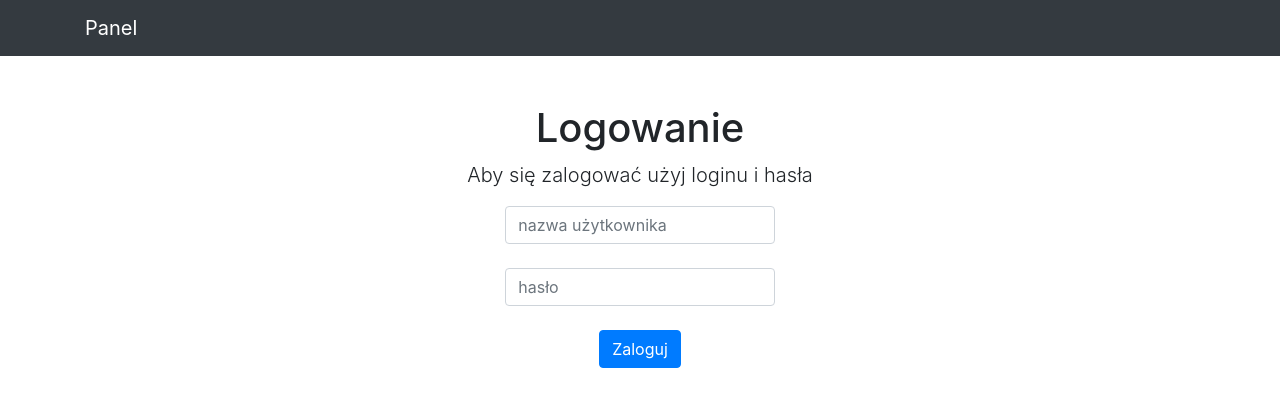
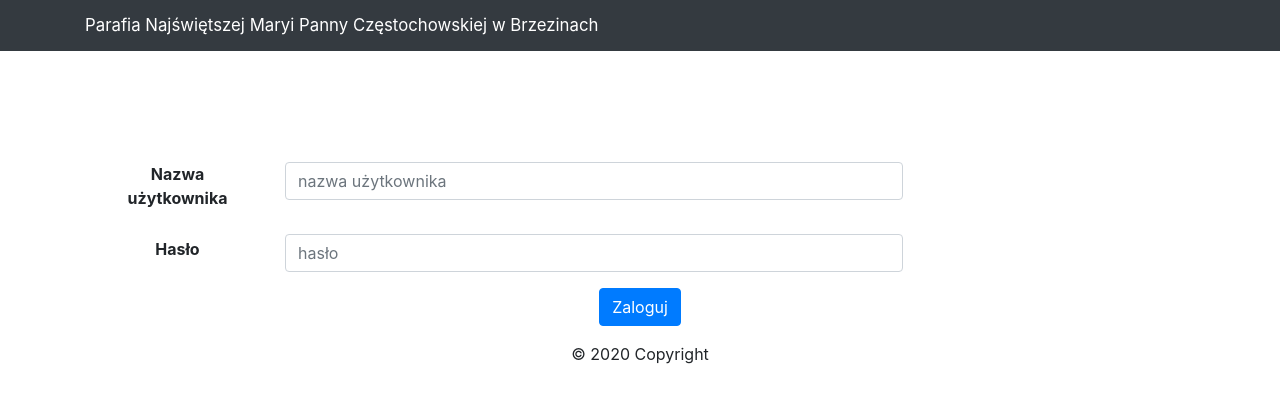
Before and after one commit to rafalstanek/intencje_web, a PHP site: page /token/logowanie.php in a window 1280 px wide. Shown: the top 407 px of the page. Run offline with PHP 8.4, Linux system fonts and the light colour scheme.

Commit message:
add admin panel

```diff
--- a/classes/API.php
+++ b/classes/API.php
@@ -36,9 +36,9 @@ class API
       }
       // EXECUTE:
       $result = curl_exec($curl);
-      if (!$result) {
-         die("Connection Failure");
-      }
+      // if (!$result) {
+      //    die("Connection Failure");
+      // }
       curl_close($curl);
       return $result;
    }
--- /dev/null
+++ b/footer.php
@@ -0,0 +1,6 @@
+<footer class="page-footer font-small blue">
+
+    <div class="footer-copyright text-center py-3">© 2020 Copyright
+    </div>
+
+</footer>
--- a/logowanie.php
+++ b/logowanie.php
@@ -1,12 +1,12 @@
 <!DOCTYPE html>
 <?php
+require('classes/API.php');
 session_start();
-require('classes/API.php');
-if (isset($_SESSION['user'])) {
-	//header('Location: controll.php');
+if (isset($_SESSION['user_type'])) {
+    header('Location: panel.php');
 }
+
 ?>
-
 <html>
 
 <head>
@@ -14,7 +14,7 @@ if (isset($_SESSION['user'])) {
     <meta name="viewport" content="width=device-width, initial-scale=1, shrink-to-fit=no">
     <meta name="description" content="Zarządzanie intencjami">
     <meta name="author" content="Rafal Stanek">
-    <title>Panel</title>
+    <title>Logowanie</title>
     <link href="vendor/bootstrap/css/bootstrap.min.css" rel="stylesheet">
 </head>
 
@@ -22,74 +22,107 @@ if (isset($_SESSION['user'])) {
     <!-- Navigation menu -->
     <nav class="navbar navbar-expand-lg navbar-dark bg-dark static-top">
         <div class="container">
-            <a class="navbar-brand" href="#">Panel</a>
+            <a class="navbar-brand w3-bar-item text-truncate" style="font-size: 2.1vmin;" href="index.php">Parafia
+                Najświętszej
+                Maryi Panny Częstochowskiej
+                w Brzezinach</a>
         </div>
     </nav>
 
     <!-- Main content -->
-    <div class="container">
+    <div class="container" style="padding-top: 8%">
+        <div class="row d-flex justify-content-center mx-auto">
+            <div class="col-lg-12 text-center mt-2">
+
+                <form method="post" action="">
+                    <div class="form-group top-buffer">
+                        <div class="row ustify-content-md-center">
+                            <div class="col-md-2 align-self-center">
+                                <label class="font-weight-bold">Nazwa użytkownika</label>
+                            </div>
+                            <div class="col-sm-7">
+                                <input class="form-control" type="text" id="login" name="login"
+                                    placeholder="nazwa użytkownika">
+                            </div>
+                            <div id="user_text" class="col-sm align-self-center text-center">
+                            </div>
+                        </div>
+                    </div>
+                    <div class="form-group">
                         <div class="row">
-            <div class="col-lg-12 text-center">
-                <h1 class="mt-5">Logowanie</h1>
-                <p class="lead">Aby się zalogować użyj loginu i hasła</p>
-                <center>
-                    <form method="post" action="">
-                        <div class="form-group mx-sm-3 mb-2">
-                            <input class="form-control w-25" type="text" id="login" name="login"
-                                placeholder="nazwa użytkownika"><br>
-                            <input class="form-control w-25" type="password" id="password" name="password"
-                                placeholder="hasło"><br>
-                            <input class="btn btn-primary" type="submit" name="loginUser" value="Zaloguj">
+                            <div class="col-md-2 align-self-center">
+                                <label class="font-weight-bold">Hasło</label>
+                            </div>
+                            <div class="col-sm-7">
+                                <input class="form-control" type="password" id="password" name="password"
+                                    placeholder="hasło">
+                            </div>
+                            <div id="pass_text" class="col-sm align-self-center text-center">
+                            </div>
+                        </div>
+                    </div>
+                    <div id="error_text">
+                    </div>
+                    <div class="row">
+                        <div class="col">
+                            <input class="btn btn-primary" type="submit" name="logging" value="Zaloguj">
+                        </div>
                     </div>
                 </form>
-                </center>
+
+            </div>
+        </div>
         <?php
-
-				if (isset($_POST['loginUser'])) {
+        if (isset($_POST['logging'])) {
             $login = $_POST['login'];
             $password = $_POST['password'];
+            $validate = 0;
+            if (strlen($password) == 0) {
+                echo '<script>document.getElementById("pass_text").innerHTML = "To pole nie może być puste!";
+                document.getElementById("pass_text").style.color = "red";</script>';
+            } else {
+                $validate++;
+            }
 
+            if (strlen($login) == 0) {
+                echo '<script>document.getElementById("user_text").innerHTML = "To pole nie może być puste!";
+                document.getElementById("user_text").style.color = "red";</script>';
+            } else {
+                $validate++;
+            }
+
+            if ($validate == 2) {
                 $data = array(
-						'login' => $login,
+                    'username' => $login,
                     'password' => $password
                 );
                 $payload = http_build_query($data);
                 $api = new API;
-					$loginUser = $api->callAPI("GET", "http://localhost:8090/api/user/login" . "?" . $payload, null, "123");
+                $loginUser = $api->callAPI("GET", "http://localhost:8090/token" . "?" . $payload, null, null);
+
+                if (strlen($loginUser) != 0) {
                     $result = json_decode($loginUser);
-
-					if ($result->id > 0) {
-						if ($result->role == 0) {
-							$_SESSION['user'] = "user";
-							header('Location: controll.php');
+                    $_SESSION['user_id'] = $result->id;
+                    $_SESSION['user_token'] = $result->token;
+                    $_SESSION['user_type'] = "user";
+                    header('Location: panel.php');
                 } else {
-							$_SESSION['doctor'] = "doctor";
-							$_SESSION['hospital_ID'] = -1;
-							$_SESSION['title'] = $result->title;
-							$_SESSION['speciality'] = $result->speciality;
-							header('Location: main.php');
+                    echo '<script>document.getElementById("error_text").innerHTML = "Niepoprawny login i/lub hasło!";
+                    document.getElementById("error_text").style.color = "red";</script>';
                 }
-						$_SESSION['id'] = $result->id;
-						$_SESSION['firstName'] = $result->firstName;
-						$_SESSION['lastName'] = $result->firstName;
             } else {
-						echo "<p class='lead'><font color='red'>Nieprawidłowy login lub hasło</font></p>";
+                echo '<script>document.getElementById("error_text").innerHTML = "Uzupełnij pole loginu i hasła!";
+                document.getElementById("error_text").style.color = "red";</script>';
             }
-
-					//else
-					//{
-					//	echo "<p class='lead'><font color='red'>Nieprawidłowe dane logowania</font></p>";
-					//}
         }
         ?>
-            </div>
-        </div>
-    </div>
 
         <!-- Bootstrap core JavaScript -->
         <script src="vendor/jquery/jquery.min.js"></script>
         <script src="vendor/bootstrap/js/bootstrap.bundle.min.js"></script>
-
+        <?php
+        include "footer.php";
+        ?>
 </body>
 
 </html>
```
Also changed, not shown: index.php (+22 -6 lines), panel.php (added, +107 -0 lines), wyloguj.php (added, +7 -0 lines). Lines whose indentation alone changed are shown as unchanged.
